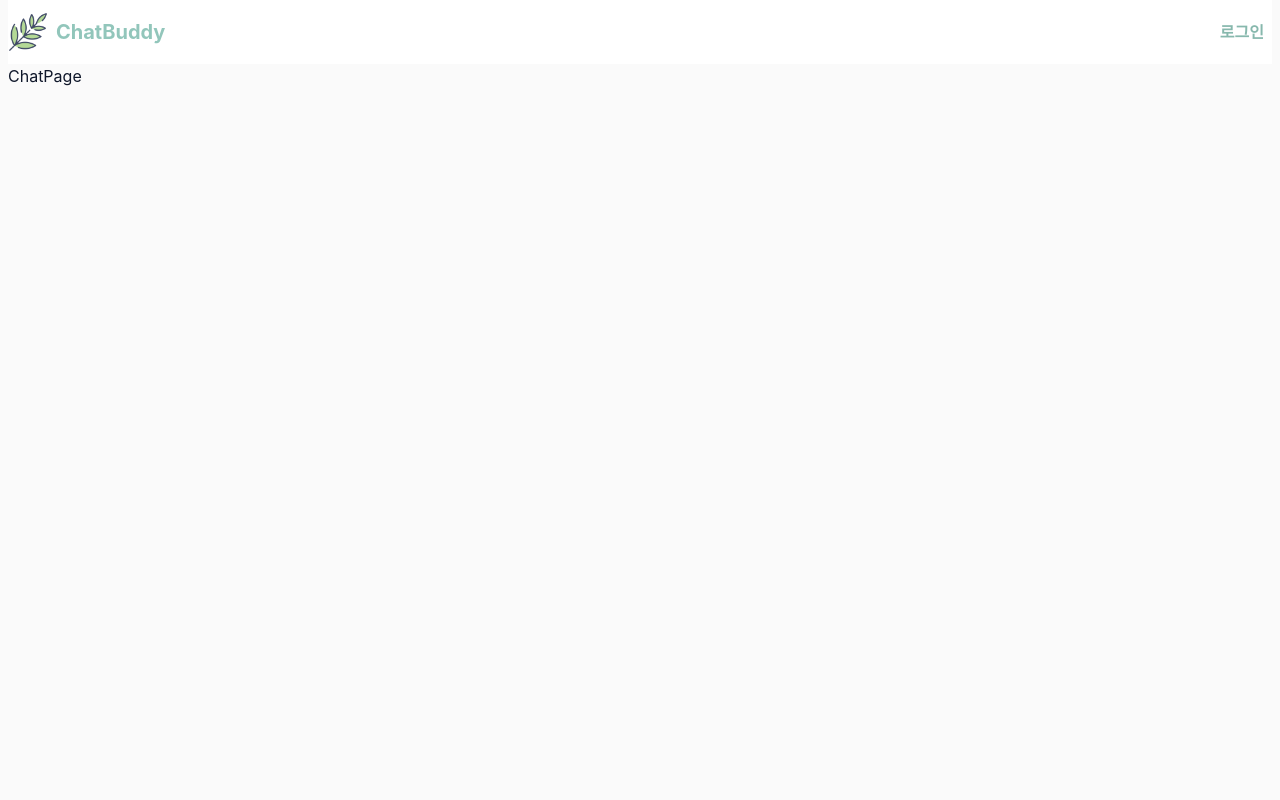
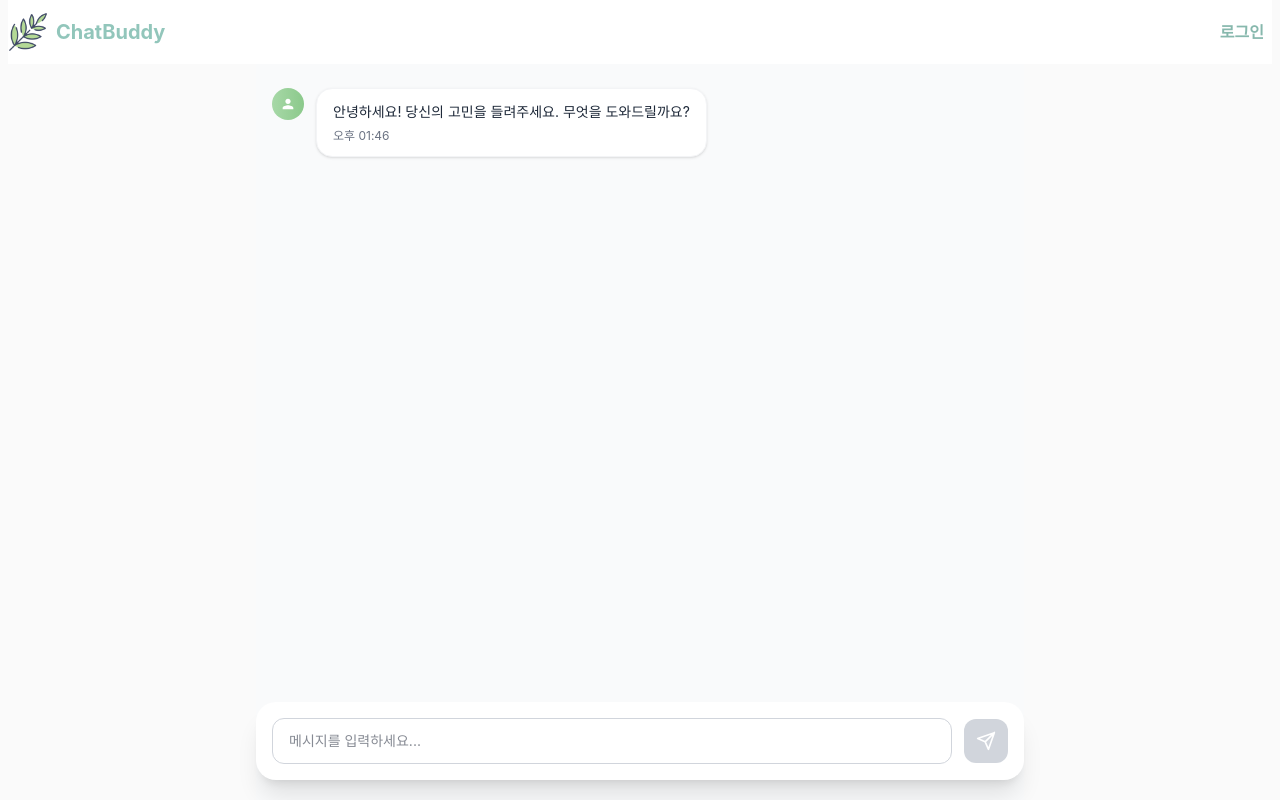
Before and after one commit to Sesac07/chatbuddy, a Next.js app: page /chat in a window 1280 px wide. Built offline with nearby package versions, Linux system fonts and the light colour scheme; no server answers.

Commit message:
style: 채팅 페이지 레이아웃 구현

```diff
--- /dev/null
+++ b/src/app/chat/message-input.tsx
@@ -0,0 +1,111 @@
+import { useRef, useState } from 'react';
+
+type MessageInputProps = {
+  onSendMessage: (message: string) => void;
+  isLoading?: boolean;
+  disabled?: boolean;
+};
+
+export default function MessageInput({
+  onSendMessage,
+  isLoading = false,
+  disabled = false,
+}: MessageInputProps) {
+  const [inputValue, setInputValue] = useState('');
+  const textareaRef = useRef<HTMLTextAreaElement>(null);
+
+  const handleSendMessage = () => {
+    if (!inputValue.trim() || isLoading || disabled) return;
+
+    onSendMessage(inputValue.trim());
+    setInputValue('');
+
+    // 전송 후 텍스트에리어 높이 리셋
+    if (textareaRef.current) {
+      textareaRef.current.style.height = 'auto';
+      textareaRef.current.style.height = '46px';
+    }
+  };
+
+  const handleKeyPress = (e: React.KeyboardEvent<HTMLTextAreaElement>) => {
+    if (e.key === 'Enter' && !e.shiftKey) {
+      e.preventDefault();
+      handleSendMessage();
+    }
+  };
+
+  const adjustTextareaHeight = () => {
+    if (textareaRef.current) {
+      const textarea = textareaRef.current;
+      textarea.style.height = 'auto';
+
+      // 초기 높이(46px)를 최소값으로 사용
+      const newHeight = Math.max(textarea.scrollHeight, 46);
+      textarea.style.height = `${Math.min(newHeight, 120)}px`;
+
+      textarea.scrollTop = textarea.scrollHeight;
+    }
+  };
+
+  const handleInputChange = (e: React.ChangeEvent<HTMLTextAreaElement>) => {
+    setInputValue(e.target.value);
+    setTimeout(adjustTextareaHeight, 0);
+  };
+
+  return (
+    <div className="mb-5 rounded-[20px] bg-white px-4 py-4 shadow-xl">
+      <div className="flex items-center space-x-3">
+        <div className="flex flex-1 justify-center">
+          <textarea
+            ref={textareaRef}
+            value={inputValue}
+            onChange={handleInputChange}
+            onKeyDown={handleKeyPress}
+            placeholder="메시지를 입력하세요..."
+            className="max-h-[120px] min-h-[20px] w-full resize-none overflow-y-hidden rounded-xl border border-gray-300 px-4 py-3 text-sm focus:outline-none disabled:cursor-not-allowed disabled:bg-gray-50"
+            disabled={isLoading || disabled}
+            rows={1}
+          />
+        </div>
+        <button
+          onClick={handleSendMessage}
+          disabled={!inputValue.trim() || isLoading || disabled}
+          className="flex h-11 w-11 items-center justify-center rounded-xl bg-[#a7d8a7] text-white transition-colors hover:bg-[#8fbc8f] disabled:cursor-not-allowed disabled:bg-gray-300">
+          {isLoading ? (
+            <svg className="h-5 w-5 animate-spin" viewBox="0 0 24 24">
+              <circle
+                className="opacity-25"
+                cx="12"
+                cy="12"
+                r="10"
+                stroke="currentColor"
+                strokeWidth="4"
+                fill="none"
+              />
+              <path
+                className="opacity-75"
+                fill="currentColor"
+                d="M4 12a8 8 0 018-8V0C5.373 0 0 5.373 0 12h4zm2 5.291A7.962 7.962 0 014 12H0c0 3.042 1.135 5.824 3 7.938l3-2.647z"
+              />
+            </svg>
+          ) : (
+            <svg
+              width="20"
+              height="20"
+              viewBox="0 0 24 24"
+              fill="none"
+              xmlns="http://www.w3.org/2000/svg">
+              <path
+                d="M22 2L11 13M22 2L15 22L11 13M22 2L2 9L11 13"
+                stroke="currentColor"
+                strokeWidth="2"
+                strokeLinecap="round"
+                strokeLinejoin="round"
+              />
+            </svg>
+          )}
+        </button>
+      </div>
+    </div>
+  );
+}
--- /dev/null
+++ b/src/app/chat/message-list.tsx
@@ -0,0 +1,82 @@
+import { useEffect, useRef } from 'react';
+import { Message } from '../../types/chat';
+
+interface MessageListProps {
+  messages: Message[];
+  isTyping?: boolean;
+}
+
+function Avatar() {
+  return (
+    <div className="flex h-8 w-8 flex-shrink-0 items-center justify-center rounded-full bg-gradient-to-r from-[#a7d8a7] to-[#8bc98b]">
+      <svg width="16" height="16" viewBox="0 0 24 24" fill="white">
+        <path d="M12 12c2.21 0 4-1.79 4-4s-1.79-4-4-4-4 1.79-4 4 1.79 4 4 4zm0 2c-2.67 0-8 1.34-8 4v2h16v-2c0-2.66-5.33-4-8-4z" />
+      </svg>
+    </div>
+  );
+}
+
+export default function MessageList({ messages, isTyping }: MessageListProps) {
+  const messagesEndRef = useRef<HTMLDivElement>(null);
+
+  // 새 메시지가 추가되면 자동으로 스크롤을 맨 아래로 이동
+  useEffect(() => {
+    messagesEndRef.current?.scrollIntoView({ behavior: 'smooth' });
+  }, [messages, isTyping]);
+
+  return (
+    <div className="scrollbar-hide flex-1 overflow-y-auto px-4 py-6">
+      <div className="space-y-3">
+        {messages.map((message) => (
+          <div
+            key={message.id}
+            className={`flex ${message.sender === 'user' ? 'justify-end' : 'justify-start'}`}>
+            <div className="flex max-w-[85%] items-start space-x-3">
+              {message.sender === 'ai' && <Avatar />}
+              <div
+                className={`rounded-2xl px-4 py-3 ${
+                  message.sender === 'user'
+                    ? 'ml-auto bg-[#e8f2ff] text-gray-800'
+                    : 'border border-gray-100 bg-white text-gray-800 shadow-sm'
+                }`}>
+                <p className="text-sm leading-relaxed whitespace-pre-wrap">{message.content}</p>
+                <p
+                  className={`mt-1 text-xs ${
+                    message.sender === 'user' ? 'text-gray-600' : 'text-gray-500'
+                  }`}>
+                  {message.timestamp.toLocaleTimeString('ko-KR', {
+                    hour: '2-digit',
+                    minute: '2-digit',
+                  })}
+                </p>
+              </div>
+            </div>
+          </div>
+        ))}
+
+        {/* AI 타이핑 인디케이터 */}
+        {isTyping && (
+          <div className="flex justify-start">
+            <div className="flex max-w-[85%] items-start space-x-3">
+              <Avatar />
+              <div className="rounded-2xl border border-gray-100 bg-white px-4 py-3 text-gray-800 shadow-sm">
+                <div className="flex space-x-1">
+                  <div className="h-2 w-2 animate-bounce rounded-full bg-gray-400"></div>
+                  <div
+                    className="h-2 w-2 animate-bounce rounded-full bg-gray-400"
+                    style={{ animationDelay: '0.1s' }}></div>
+                  <div
+                    className="h-2 w-2 animate-bounce rounded-full bg-gray-400"
+                    style={{ animationDelay: '0.2s' }}></div>
+                </div>
+              </div>
+            </div>
+          </div>
+        )}
+
+        {/* 스크롤 참조점 */}
+        <div ref={messagesEndRef} />
+      </div>
+    </div>
+  );
+}
--- a/src/app/chat/page.tsx
+++ b/src/app/chat/page.tsx
@@ -1,3 +1,78 @@
+'use client';
+
+import { useState } from 'react';
+import { ChatState, Message } from '../../types/chat';
+import MessageInput from './message-input';
+import MessageList from './message-list';
+
 export default function ChatPage() {
-  return <div>ChatPage</div>;
+  const [chatState, setChatState] = useState<ChatState>({
+    messages: [
+      {
+        id: crypto.randomUUID(),
+        content: '안녕하세요! 당신의 고민을 들려주세요. 무엇을 도와드릴까요?',
+        sender: 'ai',
+        timestamp: new Date(),
+      },
+    ],
+    isTyping: false,
+    isLoading: false,
+  });
+
+  const sendMessage = async (content: string) => {
+    const userMessage: Message = {
+      id: crypto.randomUUID(),
+      content,
+      sender: 'user',
+      timestamp: new Date(),
+    };
+
+    // 사용자 메시지 추가
+    setChatState((prev) => ({
+      ...prev,
+      messages: [...prev.messages, userMessage],
+      isLoading: true,
+      isTyping: true,
+    }));
+
+    try {
+      // 상담 ai 호출 API
+      await new Promise((resolve) => setTimeout(resolve, 1000));
+
+      const aiMessage: Message = {
+        id: crypto.randomUUID(),
+        content: '답변입니다. ~~~',
+        sender: 'ai',
+        timestamp: new Date(),
+      };
+
+      setChatState((prev) => ({
+        ...prev,
+        messages: [...prev.messages, aiMessage],
+        isLoading: false,
+        isTyping: false,
+      }));
+    } catch (error) {
+      console.error('Error sending message:', error);
+      setChatState((prev) => ({
+        ...prev,
+        isLoading: false,
+        isTyping: false,
+      }));
+    }
+  };
+
+  return (
+    <div className="mx-auto flex h-[calc(100vh-4rem)] max-w-2xl flex-col bg-gray-50 lg:max-w-3xl">
+      {/* 채팅 메시지 영역 */}
+      <MessageList messages={chatState.messages} isTyping={chatState.isTyping} />
+
+      {/* 메시지 입력 영역 */}
+      <MessageInput
+        onSendMessage={sendMessage}
+        isLoading={chatState.isLoading}
+        disabled={chatState.isTyping}
+      />
+    </div>
+  );
 }
--- a/src/app/globals.css
+++ b/src/app/globals.css
@@ -48,6 +48,18 @@
   }
 }
 
+/* 스크롤바 숨기기 */
+@layer utilities {
+  .scrollbar-hide {
+    /* Firefox */
+    scrollbar-width: none;
+    /* Safari and Chrome */
+    &::-webkit-scrollbar {
+      display: none;
+    }
+  }
+}
+
 /* 기본 body 스타일만 유지 */
 @layer base {
   body {
--- a/src/app/login/page.tsx
+++ b/src/app/login/page.tsx
@@ -1,8 +1,10 @@
 import LoginForm from './login-form';
+
+export const dynamic = 'force-static';
 
 export default function LoginPage() {
   return (
-    <div className="flex min-h-screen items-center justify-center bg-gradient-to-br from-blue-50 to-indigo-100 p-4">
+    <div className="flex h-[calc(100vh-4rem)] items-center justify-center bg-gradient-to-br from-blue-50 to-indigo-100 p-4">
       <div className="w-full max-w-md rounded-2xl bg-white p-8 shadow-xl">
         <div className="mb-8 text-center">
           <h1 className="mb-2 text-3xl font-bold text-gray-900">로그인</h1>
--- a/src/app/page.tsx
+++ b/src/app/page.tsx
@@ -48,12 +48,12 @@ export default function Home() {
         </p>
         <div className="mt-8 flex gap-4">
           <Link
-            href="/chat"
+            href="/chat?type=T"
             className="cursor-pointer rounded-lg bg-gradient-to-r from-teal-600 to-cyan-600 px-6 py-3 font-semibold text-white shadow-md transition-all duration-200 hover:from-teal-700 hover:to-cyan-700 hover:shadow-lg">
             T로 상담받기
           </Link>
           <Link
-            href="/chat"
+            href="/chat?type=F"
             className="cursor-pointer rounded-lg border-2 border-slate-300 px-6 py-3 font-semibold text-slate-700 transition-all duration-200 hover:border-slate-400 hover:bg-slate-50">
             F로 상담받기
           </Link>
--- /dev/null
+++ b/src/types/chat.ts
@@ -0,0 +1,15 @@
+export interface Message {
+  id: string;
+  content: string;
+  sender: 'user' | 'ai';
+  timestamp: Date;
+  isTyping?: boolean;
+}
+
+export interface ChatState {
+  messages: Message[];
+  isTyping: boolean;
+  isLoading: boolean;
+}
+
+export type SendMessageFunction = (content: string) => Promise<void>;
```
Also changed, not shown: 1 other file (tests, documents, lock files or other folders).
